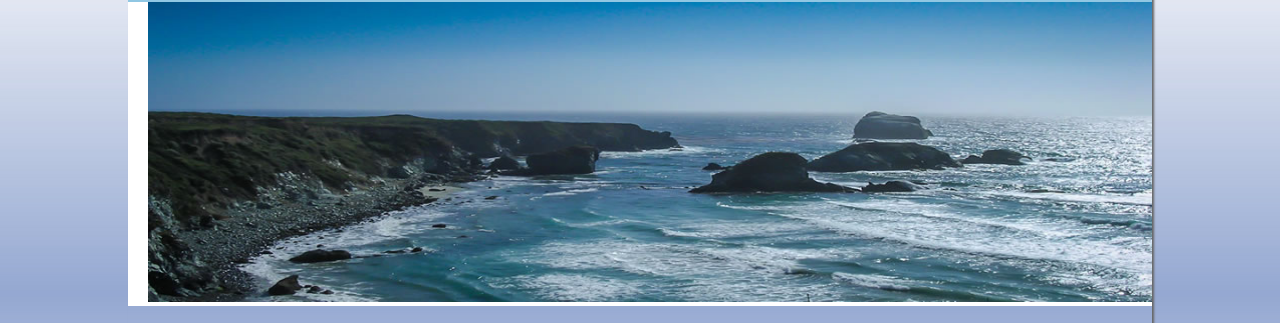
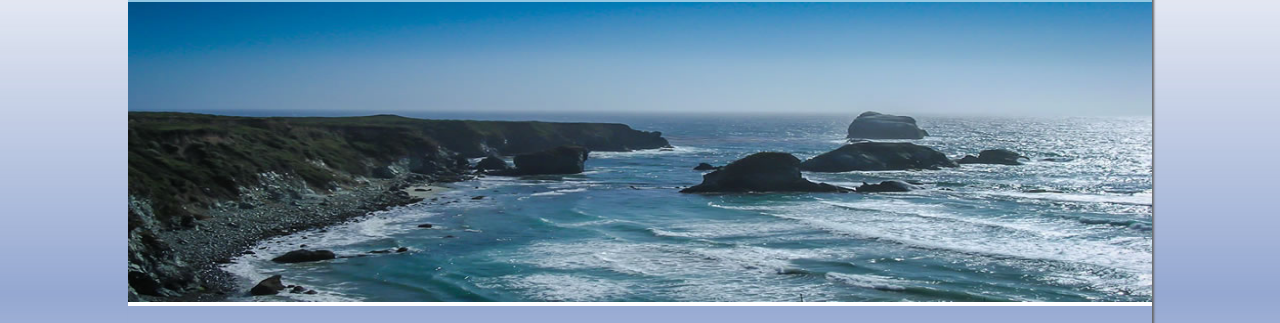
Before and after one commit to klPaul187/WebDevelopment, a plain HTML site: page ch04/index.html in a window 1280 px wide. Shown: the part 99-422 px from the top of the page. Drawn offline with Linux system fonts and the light colour scheme.

Commit message:
Update pacific.css

```diff
--- a/ch04/pacific.css
+++ b/ch04/pacific.css
@@ -9,7 +9,7 @@ div {Background-color:white;
 	padding-left: 20px;
 }
 .nopadding {
-	padding-left: -20px;
+	padding: 0px;
 }
 a {
 	text-decoration:none;
```
